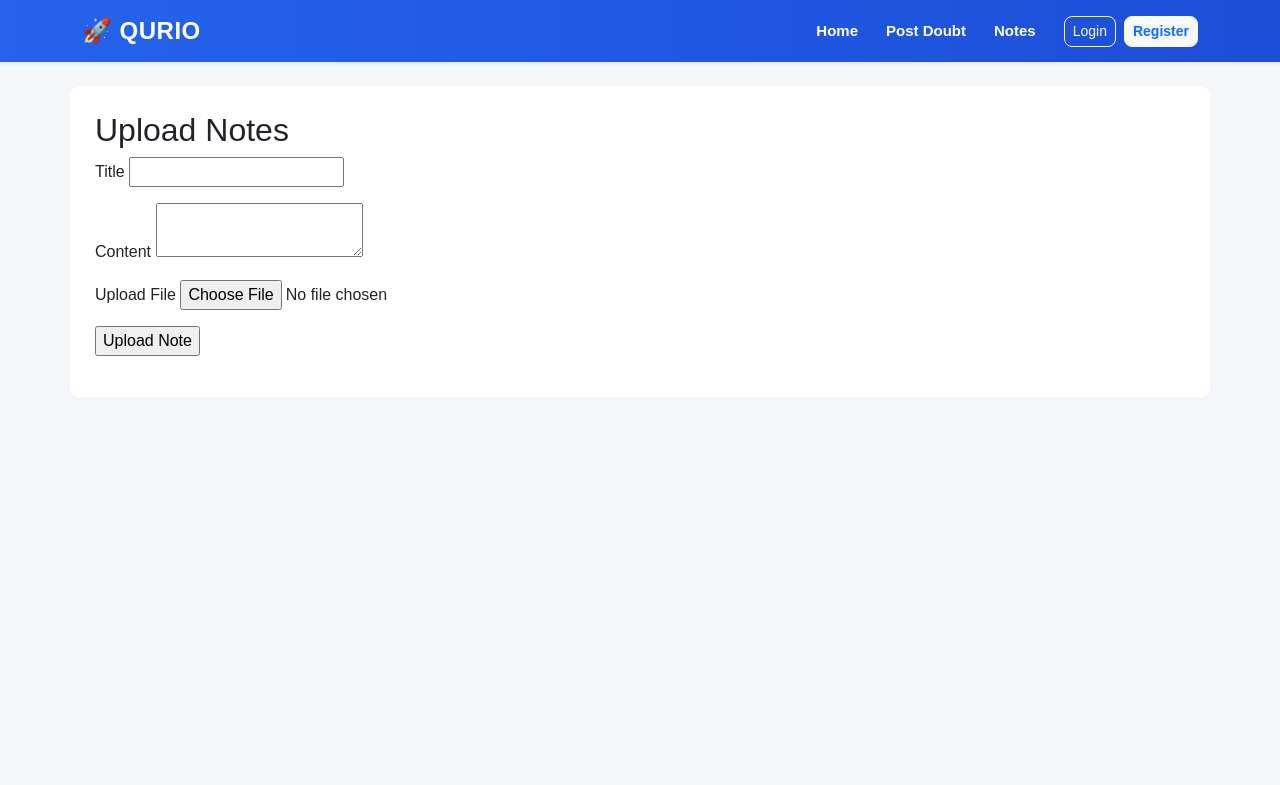
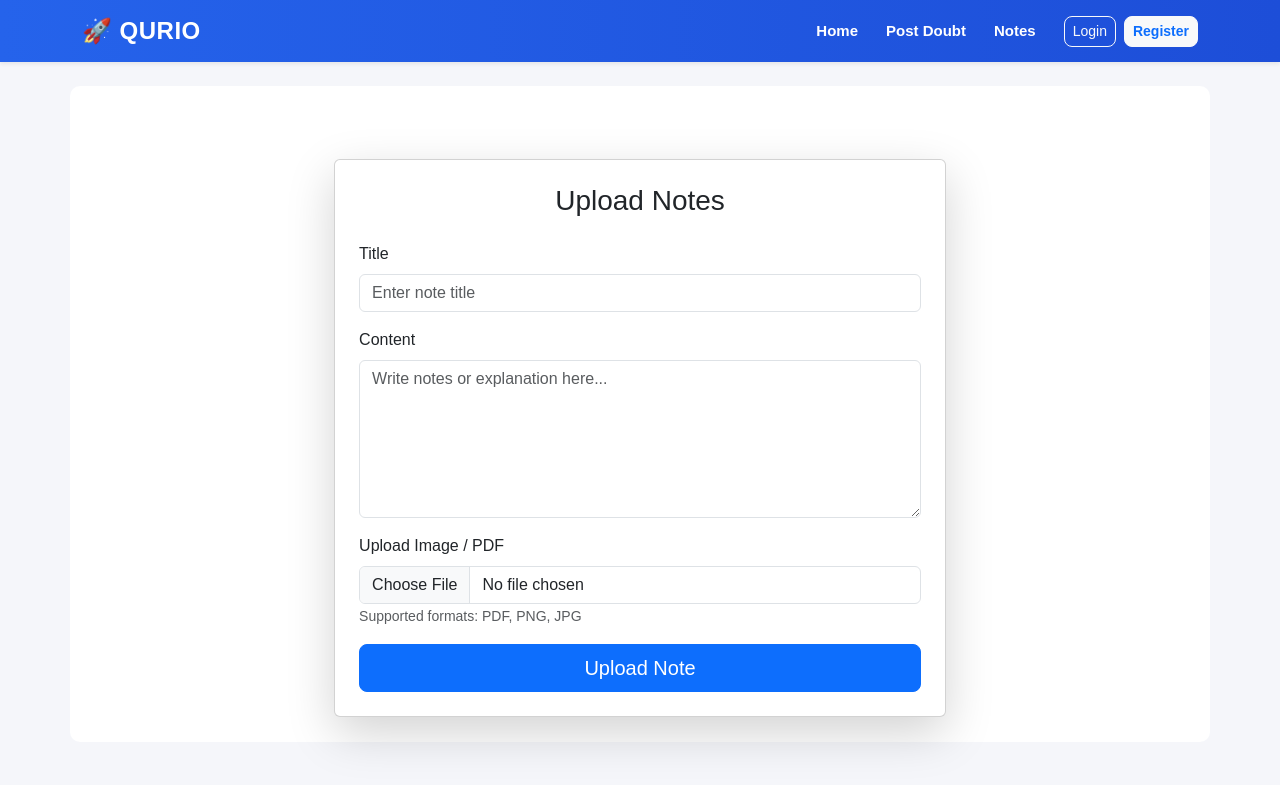
Before and after one commit to abhiravi1912/Qurio, a Flask app: template templates/upload_note.html in a window 1280 px wide. Shown: the top 785 px of the page. Run offline with Flask 3, Linux system fonts and the light colour scheme; the template is opened without the code that fills it: values that come from a table or form of the project are taken from there, others are empty.

Commit message:
update the UI and styling of templates/upload_note.html page

```diff
--- a/templates/upload_note.html
+++ b/templates/upload_note.html
@@ -2,31 +2,67 @@
 
 {% block content %}
 
-<h2>Upload Notes</h2>
+<div class="container mt-5">
 
-<form method="POST">
+<div class="row justify-content-center">
+
+<div class="col-md-7">
+
+<div class="card shadow-lg p-4">
+
+<h3 class="text-center mb-4">Upload Notes</h3>
+
+<form method="POST" enctype="multipart/form-data">
 
 {{ form.hidden_tag() }}
 
-<p>
-{{ form.title.label }}
-{{ form.title }}
-</p>
+<!-- Title -->
 
-<p>
-{{ form.content.label }}
-{{ form.content }}
-</p>
+<div class="mb-3">
+<label class="form-label">{{ form.title.label }}</label>
+{{ form.title(class="form-control", placeholder="Enter note title") }}
+</div>
 
-<p>
-{{ form.file.label }}
-{{ form.file }}
-</p>
+<!-- Write Notes -->
 
-<p>
-{{ form.submit }}
-</p>
+<div class="mb-3">
+<label class="form-label">{{ form.content.label }}</label>
+{{ form.content(class="form-control", rows="6",
+placeholder="Write notes or explanation here...") }}
+</div>
+
+<!-- Upload File -->
+
+<div class="mb-3">
+
+<label class="form-label">Upload Image / PDF</label>
+
+<input
+type="file"
+name="file"
+class="form-control"
+accept=".pdf,.png,.jpg,.jpeg">
+
+<small class="text-muted">
+Supported formats: PDF, PNG, JPG
+</small>
+
+</div>
+
+<!-- Submit -->
+
+<div class="d-grid">
+{{ form.submit(class="btn btn-primary btn-lg") }}
+</div>
 
 </form>
 
+</div>
+
+</div>
+
+</div>
+
+</div>
+
 {% endblock %}
```
